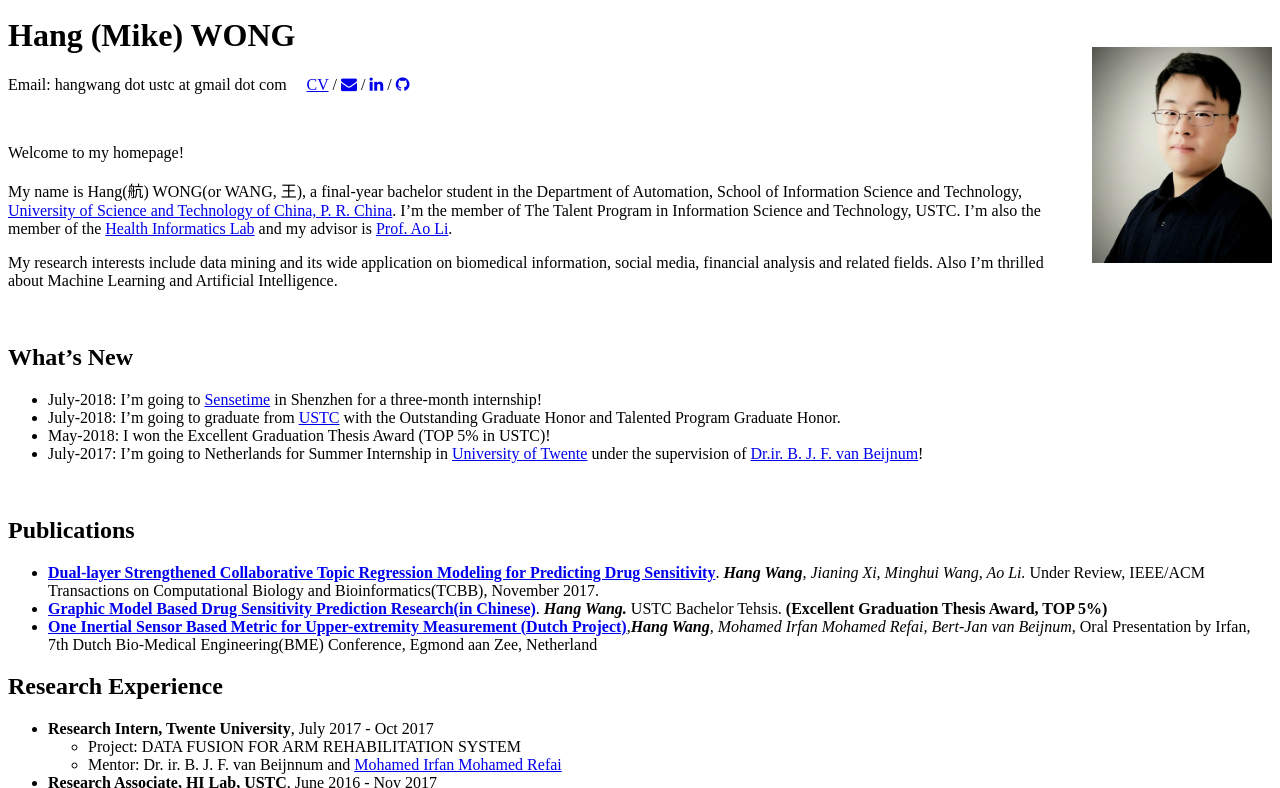
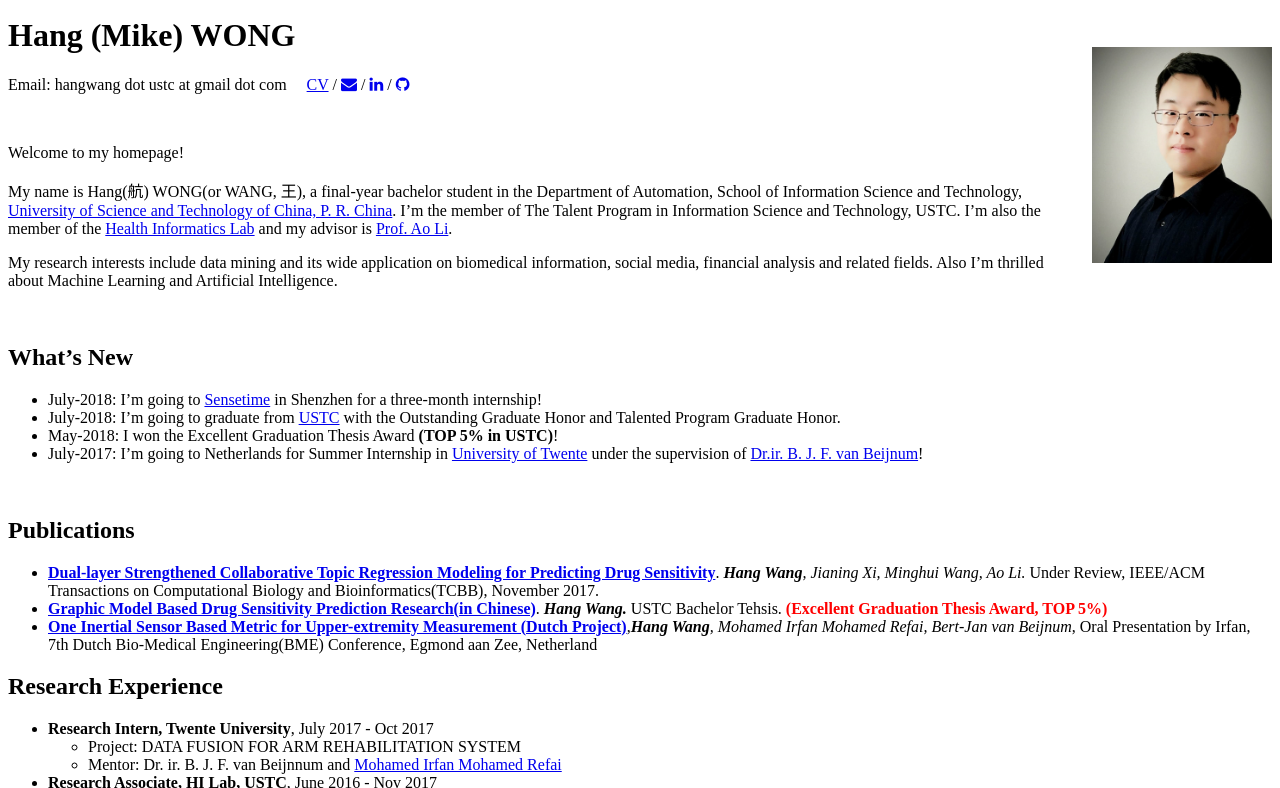
Before and after one commit to ustcmike/ustcmike.github.io, a Jekyll site: the page built from index.md, in a window 1280 px wide and 900 px high, cut to the strip 112-900 px from the top of the window. Built offline with Jekyll 4.4.1, drawn with Linux system fonts in a browser that asks for light colours; nearby versions of some CDN libraries; our own code applies the rules of GitHub Pages for plain Markdown files.

Commit message:
Update index.md

```diff
--- a/index.md
+++ b/index.md
@@ -21,14 +21,14 @@ My research interests include data mining and its wide application on biomedical
 ## What's New
   *  July-2018:  I'm going to [Sensetime](https://www.sensetime.com) in Shenzhen for a three-month internship!
   *  July-2018:  I'm going to graduate from [USTC](http://www.ustc.edu.cn/) with the Outstanding Graduate Honor and Talented Program Graduate Honor.
-  * May-2018:  I won the Excellent Graduation Thesis Award (TOP 5% in USTC)!
+  * May-2018:  I won the Excellent Graduation Thesis Award **(TOP 5% in USTC)**!
   * July-2017:  I'm going to Netherlands for Summer Internship in [University of Twente](https://www.utwente.nl/en/) under the supervision of [Dr.ir. B. J. F. van Beijnum](https://www.utwente.nl/en/eemcs/bss/people/staff/bert_jan_vanbeijnum/%20)!
 
 &nbsp;
 
 ## Publications
   * **[Dual-layer Strengthened Collaborative Topic Regression Modeling for Predicting Drug Sensitivity](static/papers/17-dsctr.pdf)**. *__Hang Wang__, Jianing Xi, Minghui Wang, Ao Li.* Under Review, IEEE/ACM Transactions on Computational Biology and Bioinformatics(TCBB), November 2017.
-  * **[Graphic Model Based Drug Sensitivity Prediction Research(in Chinese)](static/papers/18-thesis.pdf)**. *__Hang Wang.__* USTC Bachelor Tehsis. **(Excellent Graduation Thesis Award, TOP 5%)**
+  * **[Graphic Model Based Drug Sensitivity Prediction Research(in Chinese)](static/papers/18-thesis.pdf)**. *__Hang Wang.__* USTC Bachelor Tehsis. **<font color=red>(Excellent Graduation Thesis Award, TOP 5%)</font>**
   * **[One Inertial Sensor Based Metric for Upper-extremity Measurement (Dutch Project)](static/papers/17-tnsre.pdf)**,*__Hang Wang__, Mohamed Irfan Mohamed Refai, Bert-Jan van Beijnum*, Oral Presentation by Irfan, 7th Dutch Bio-Medical Engineering(BME)  Conference, Egmond aan Zee, Netherland
 
 
```
